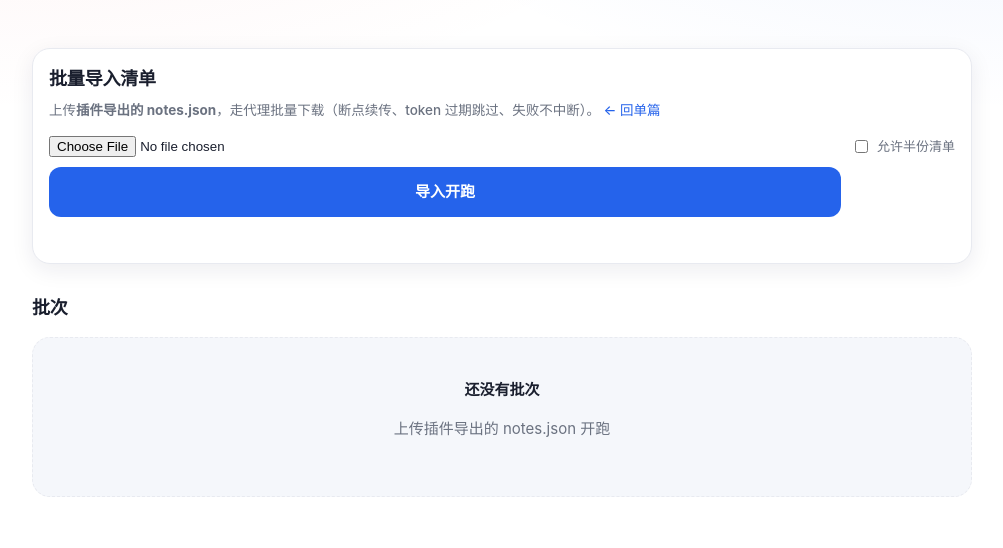
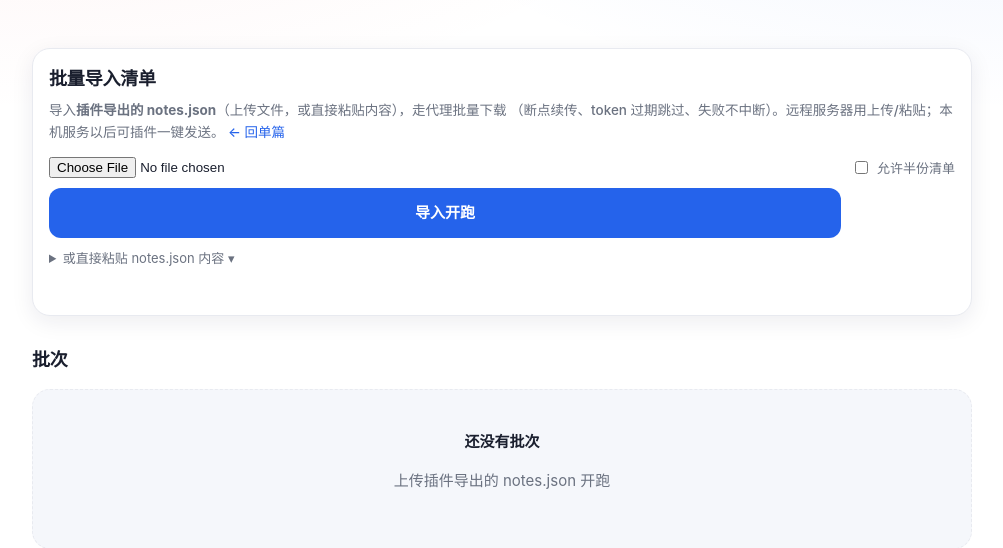
Before and after one commit to MuChengZJU/red-blue-cp, a FastAPI app: page /batches in a window 1280 px wide. Shown: the part 76-624 px from the top of the page, without its empty margins (138-1141 px from the left). Run offline with FastAPI, Linux system fonts and the light colour scheme; data that the repository does not hold is empty; some web fonts are replaced.

Commit message:
feat(web): 批量导入支持粘贴 notes.json（除文件上传）
item E：远程服务器没法插件一键发送（跨域），所以导入既能上传文件
也能直接粘贴 notes.json 内容（折叠的 textarea）。文件优先，否则用粘贴。
文案说明：远程用上传/粘贴，本机服务以后可插件一键发送。

Co-Authored-By: Claude Opus 4.8 (1M context) <noreply@anthropic.com>

```diff
--- a/app/web/templates/batches.html
+++ b/app/web/templates/batches.html
@@ -4,7 +4,8 @@
 <section class="submit-card">
   <h2 class="section-title" style="margin:0 0 6px">批量导入清单</h2>
   <p class="subtitle" style="margin:0 0 14px">
-    上传<b>插件导出的 notes.json</b>，走代理批量下载（断点续传、token 过期跳过、失败不中断）。
+    导入<b>插件导出的 notes.json</b>（上传文件，或直接粘贴内容），走代理批量下载
+    （断点续传、token 过期跳过、失败不中断）。远程服务器用上传/粘贴；本机服务以后可插件一键发送。
     <a href="/">← 回单篇</a>
   </p>
   <div class="submit-row" style="flex-wrap:wrap; gap:10px">
@@ -15,6 +16,12 @@
     </label>
     <button id="import-button" type="button">导入开跑</button>
   </div>
+  <details style="margin-top:10px">
+    <summary style="cursor:pointer; font-size:13px; color:var(--muted)">或直接粘贴 notes.json 内容 ▾</summary>
+    <textarea id="paste-input" rows="5" placeholder='{"schema_version":1,"source":"xhs_user_posted",...}'
+              style="width:100%; margin-top:8px; font-family:ui-monospace,monospace; font-size:12px;
+                     padding:8px; border:1px solid var(--border); border-radius:8px; box-sizing:border-box"></textarea>
+  </details>
   <div id="import-hint" class="submit-hint" aria-live="polite"></div>
 </section>
 
@@ -76,10 +83,14 @@
   document.getElementById("import-button").addEventListener("click", async () => {
     const hint = document.getElementById("import-hint");
     const f = document.getElementById("file-input").files[0];
-    if (!f) { hint.textContent = "请先选一个 notes.json 文件"; return; }
+    const pasted = document.getElementById("paste-input").value.trim();
+    let raw;
+    if (f) { raw = await f.text(); }
+    else if (pasted) { raw = pasted; }
+    else { hint.textContent = "请上传一个 notes.json 文件，或在下方粘贴内容"; return; }
     let envelope;
-    try { envelope = JSON.parse(await f.text()); }
-    catch (e) { hint.textContent = "这个文件不是合法 JSON"; return; }
+    try { envelope = JSON.parse(raw); }
+    catch (e) { hint.textContent = "内容不是合法 JSON"; return; }
     const allow = document.getElementById("allow-partial").checked;
     hint.textContent = "导入中...";
     try {
```
